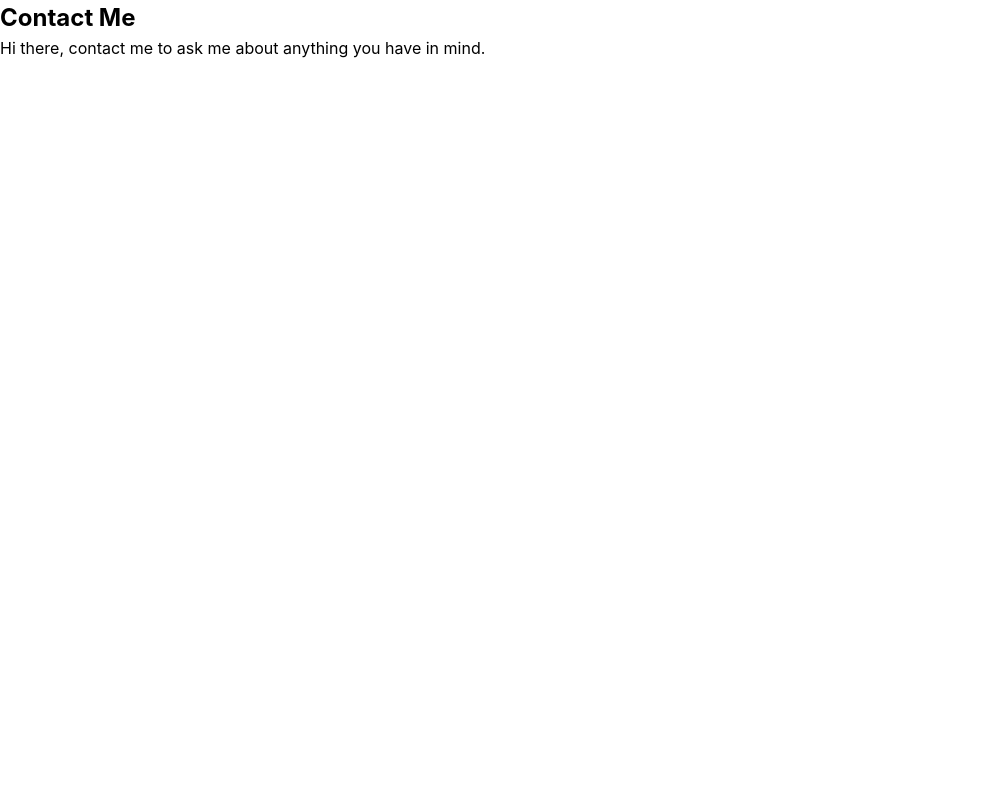
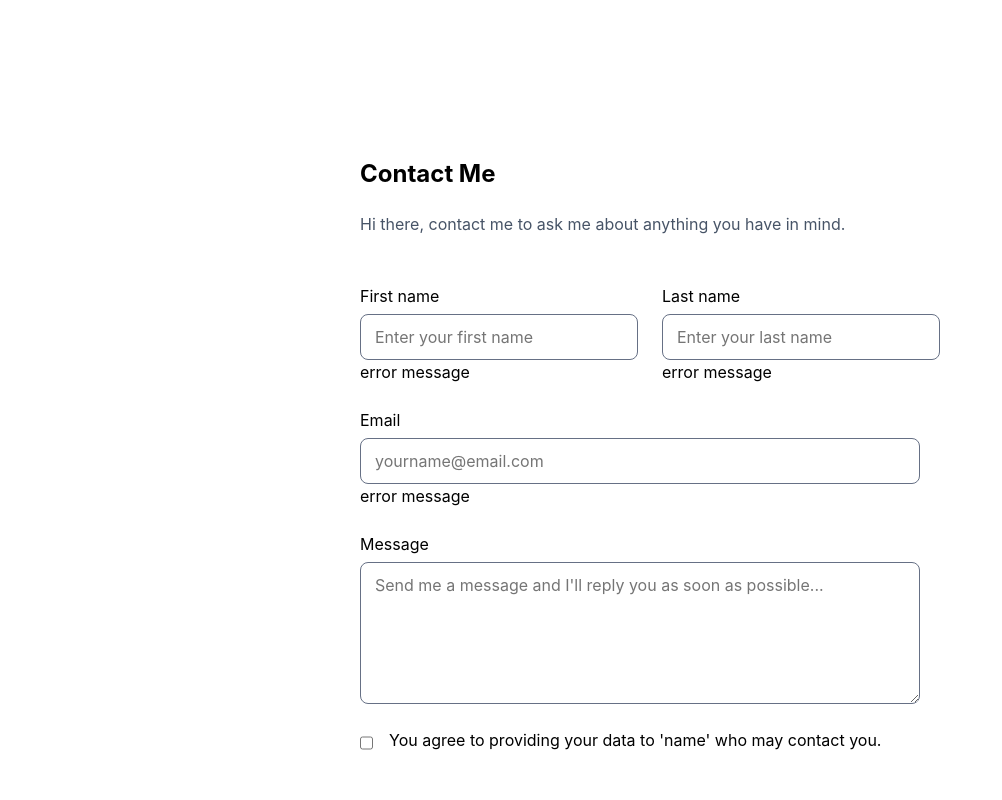
Before and after one commit to rolandexplore93/linktree-hng, a React (Create React App) app: page /contact in a window 1280 px wide. Shown: the top 800 px of the page, without its empty margins (0-1002 px from the left). Built offline with nearby package versions, Linux system fonts and the light colour scheme.

Commit message:
Add form and footer

```diff
--- a/src/pages/ContactMe/ContactMe.jsx
+++ b/src/pages/ContactMe/ContactMe.jsx
@@ -1,21 +1,51 @@
+import secondaryComponents from '../../secondaryComponents/secondaryComponents';
 import './ContactMe.scss';
 
 const ContactMe = () => {
   return (
-    <div className='contact-me'>
-        <div className='contact-me__container'>
-            <div className='contact-me__content-wrapper'>
-                <div className='contact-me__content'>
-                    <div className='contact-me-content-header'>
-                        <h2 className='contact-me__title'>Contact Me</h2>
-                        <p className='contact-me__sub-text'>Hi there, contact me to ask me about anything you have in mind.</p>
+    <div className='contact'>
+        <div className='contact__container'>
+            <div className='contact__content-wrapper'>
+                <div className='contact__content'>
+                    <div className='contact__content-header'>
+                        <h2 className='title'>Contact Me</h2>
+                        <p className='sub-text'>Hi there, contact me to ask me about anything you have in mind.</p>
                     </div>
+                    <form>
+                        <div className='contact__details'>
+                            <div className='contact__firstname'>
+                                <label htmlFor="first_name">First name</label>
+                                <input type={'text'} name='first_name' id='first_name' placeholder='Enter your first name' required />
+                                <p id='validation-error'>error message</p>
+                            </div>
+                            <div className='contact__lastname'>
+                                <label htmlFor="last_name">Last name</label>
+                                <input type={'text'} name='last_name' id='last_name' placeholder='Enter your last name' required />
+                                <p id='validation-error'>error message</p>
+                            </div>
+                        </div>
+                        <div className='contact__email'>
+                            <label htmlFor="email">Email</label>
+                            <input type={'email'} name='email' id='email' placeholder='yourname@email.com' required />
+                            <p id='validation-error'>error message</p>
+                        </div>
+                        <div className='contact__message'>
+                            <label htmlFor="message">Message</label>
+                            <textarea className='message' name="message" id="message" cols="20" rows="5" placeholder={`Send me a message and I'll reply you as soon as possible...`} style={{ width: '100%' }} required ></textarea>
 
+                        </div>
+                        <div className='contact__check'>
+                            <input type={'checkbox'} name='check' id='check' />
+                            <label htmlFor="check">You agree to providing your data to 'name' who may contact you.</label>
+                        </div>
+                            {/* <span id='validation-error'>error text</span> */}
+                        <button id='btn__submit'>Send message</button>
+                    </form>
 
                 </div>
-
             </div>
         </div>
+        <secondaryComponents.Footer />
     </div>
   )
 }
--- a/src/pages/ContactMe/ContactMe.scss
+++ b/src/pages/ContactMe/ContactMe.scss
@@ -0,0 +1,83 @@
+.contact {
+    padding: 64px 80px;
+
+    &__container {
+        padding: 0 32px;
+        // background-color: red;
+    }
+
+    &__content-wrapper {
+        padding: 92px 248px;
+        // background-color: antiquewhite;
+    }
+
+    &__content {
+        // background: #fff;
+
+        &-header {
+            display: flex;
+            flex-direction: column;
+            gap: 20px;
+            margin-bottom: 48px;
+
+            .sub-text {
+                color: #475467;
+            }
+        }
+
+        #btn__submit {
+            color: #ffffff;
+            margin-top: 32px;
+            background-color: #1570EF;
+            outline: none;
+            border: 1px solid #1570EF;
+            padding: 12px;
+            border-radius: 8px;
+            min-width: 100%;
+            cursor: pointer;
+        }
+    }
+
+    input, textarea {
+        color: #667085;
+        border: 1px solid #667085;
+        outline: none;
+        border-radius: 8px;
+        padding: 10px 14px;
+    }
+
+    label {
+        margin-bottom: 6px;
+    }
+
+    &__details {
+        display: flex;
+        min-width: 100%;
+        margin-bottom: 24px;
+        gap: 24px;
+    }
+
+    &__firstname, &__lastname {
+        flex: 1;
+        display: flex;
+        flex-direction: column;
+    }
+
+    &__email, &__message {
+        min-width: 100%;
+        margin-bottom: 24px;
+        display: flex;
+        flex-direction: column;
+    }
+
+    // &__message {
+
+    // }
+
+    &__check {
+        min-width: 100%;
+        margin-bottom: 24px;
+        display: flex;
+        gap: 16px;
+    }
+}
```
